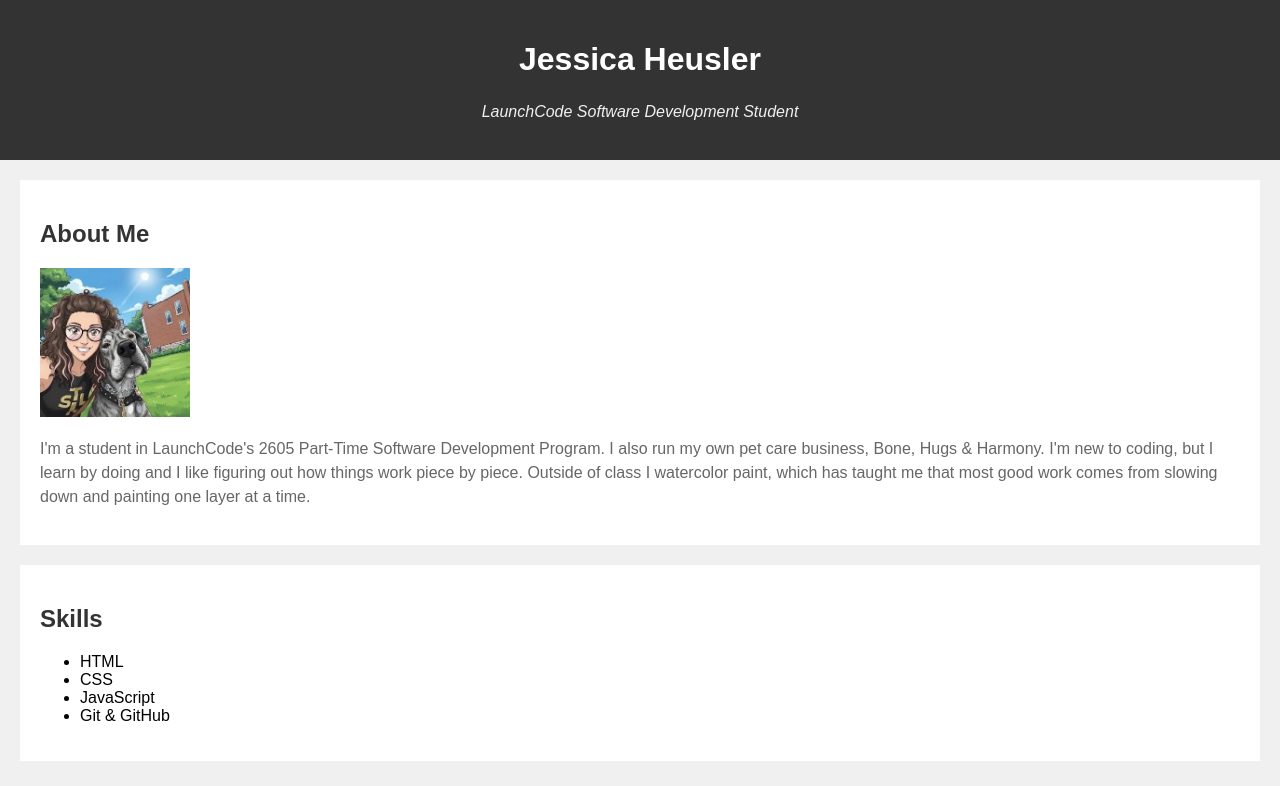
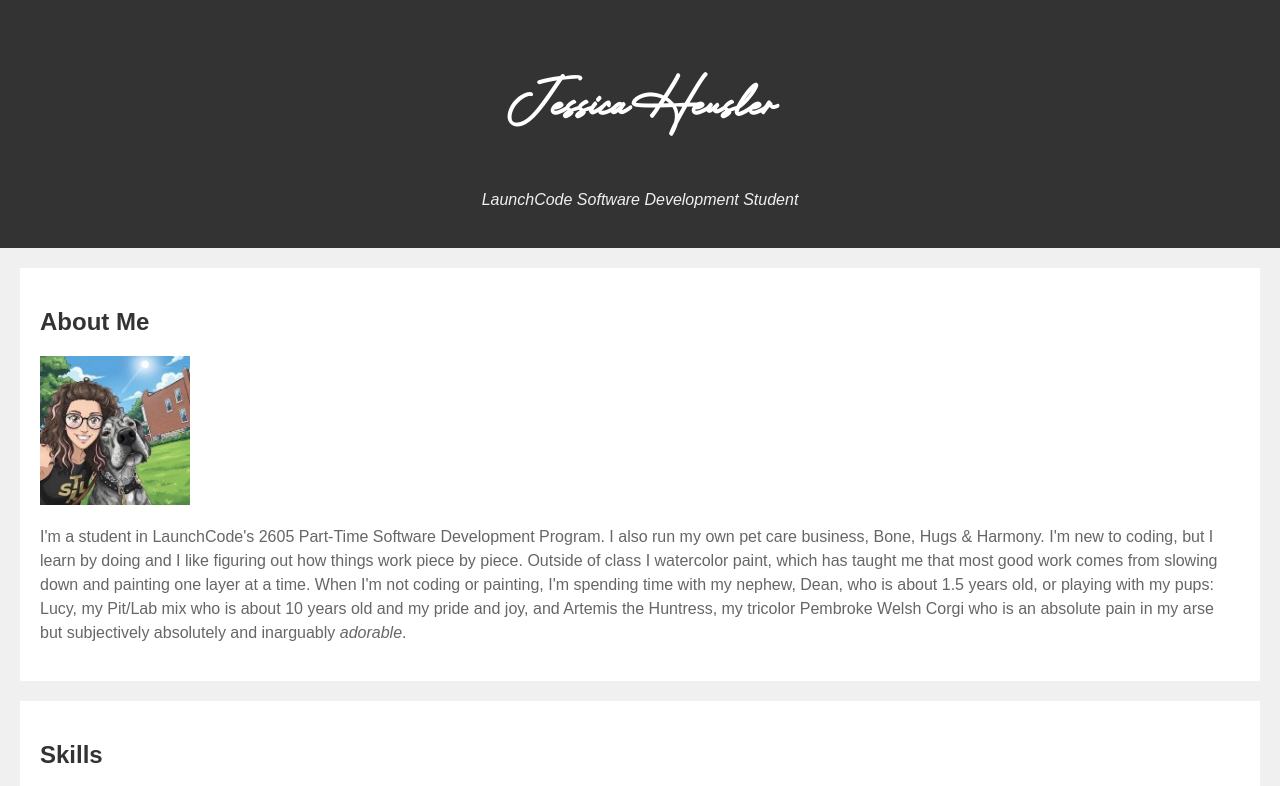
Before and after one commit to jheusler/practice-portfolio-page-Jessica-H, a plain HTML site: page profile.html in a window 1280 px wide. Shown: the top 786 px of the page. Drawn offline with Linux system fonts and the light colour scheme.

Commit message:
Add custom Brother Signature font and update About Me section
Co-Authored-By: Claude Sonnet 5 <noreply@anthropic.com>

```diff
--- a/profile.html
+++ b/profile.html
@@ -21,7 +21,12 @@
         I'm new to coding, but I learn by doing and I like figuring out how
         things work piece by piece. Outside of class I watercolor paint, which
         has taught me that most good work comes from slowing down and painting
-        one layer at a time.
+        one layer at a time. When I'm not coding or painting, I'm spending time
+        with my nephew, Dean, who is about 1.5 years old, or playing with my
+        pups: Lucy, my Pit/Lab mix who is about 10 years old and my pride and
+        joy, and Artemis the Huntress, my tricolor Pembroke Welsh Corgi who is
+        an absolute pain in my arse but subjectively absolutely and inarguably
+        <em>adorable</em>.
       </p>
     </section>
 
--- a/styles.css
+++ b/styles.css
@@ -1,3 +1,8 @@
+@font-face {
+  font-family: "Brother Signature";
+  src: url("fonts/Brother Signature.otf") format("opentype");
+}
+
 body {
   background-color: #f0f0f0;
   font-family: Arial, sans-serif;
@@ -35,6 +40,8 @@ footer {
 
 #page-header h1 {
   color: white;
+  font-family: "Brother Signature", cursive;
+  font-size: 3.5rem;
 }
 
 .tagline {
```
Also changed, not shown: fonts/Brother Signature.otf (added).
